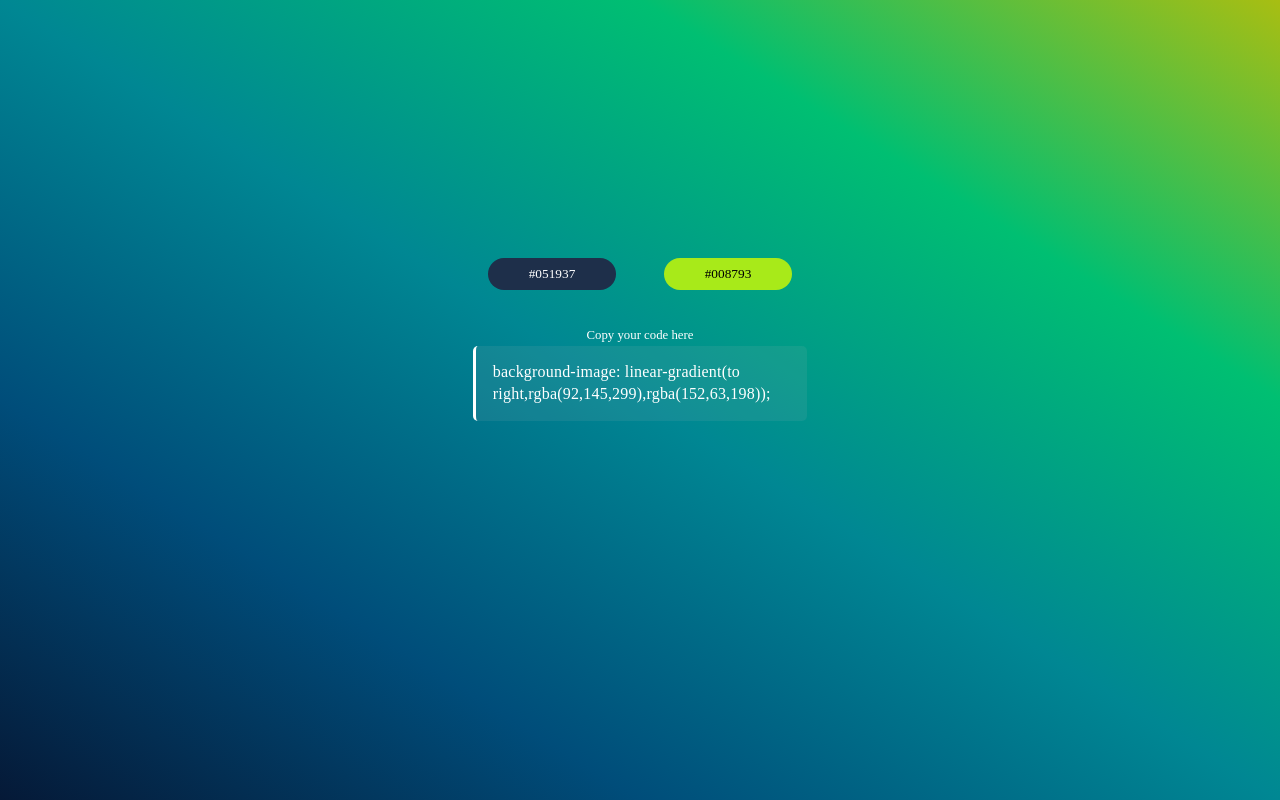
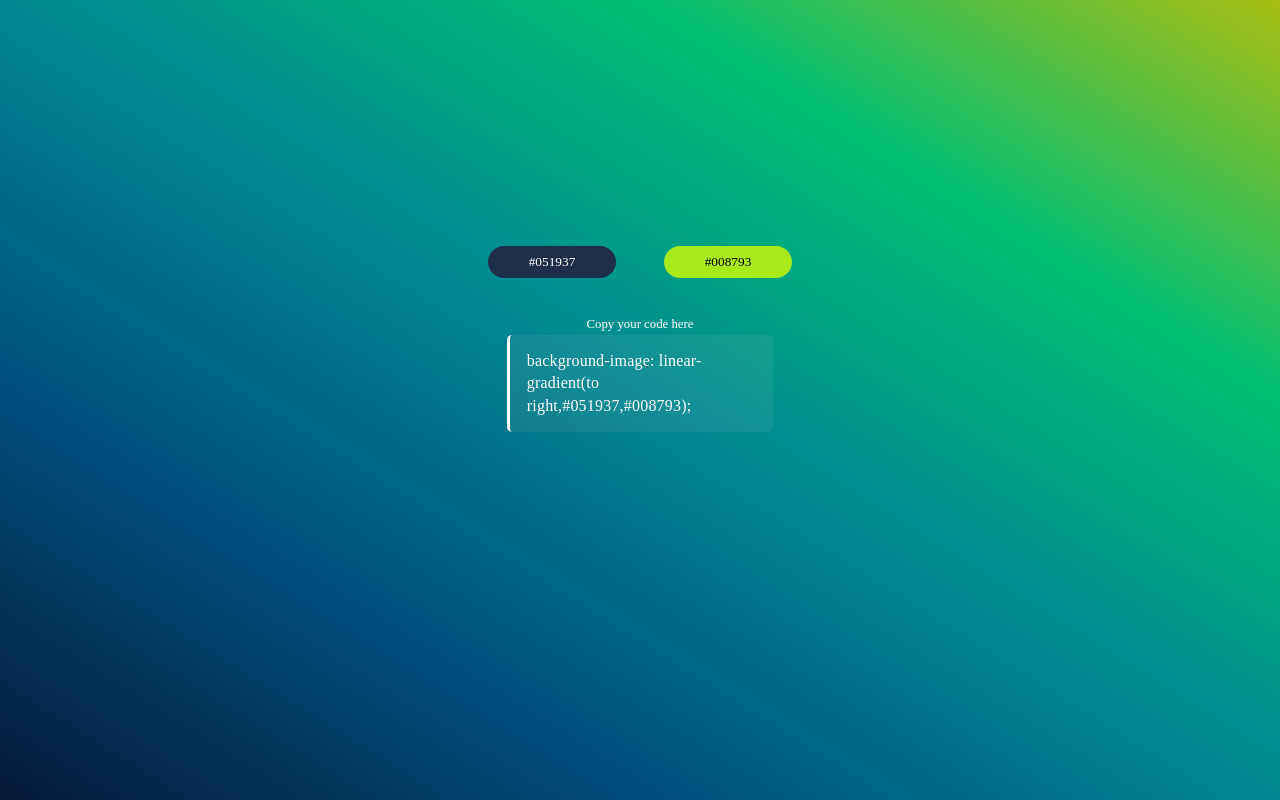
Before and after one commit to User13316162/gradientGen, a plain HTML site: page index.html in a window 1280 px wide. Drawn offline with Linux system fonts and the light colour scheme.

Commit message:
Gradient Genereter

```diff
--- a/index.html
+++ b/index.html
@@ -15,7 +15,7 @@
         </div>
         <h2>Copy your code here</h2>
         <div class="copyCode">
-            background-image: linear-gradient(to right,rgba(92,145,299),rgba(152,63,198));
+            background-image: linear-gradient(to right,#051937,#008793);
         </div>
     </div>
     </section>
```
